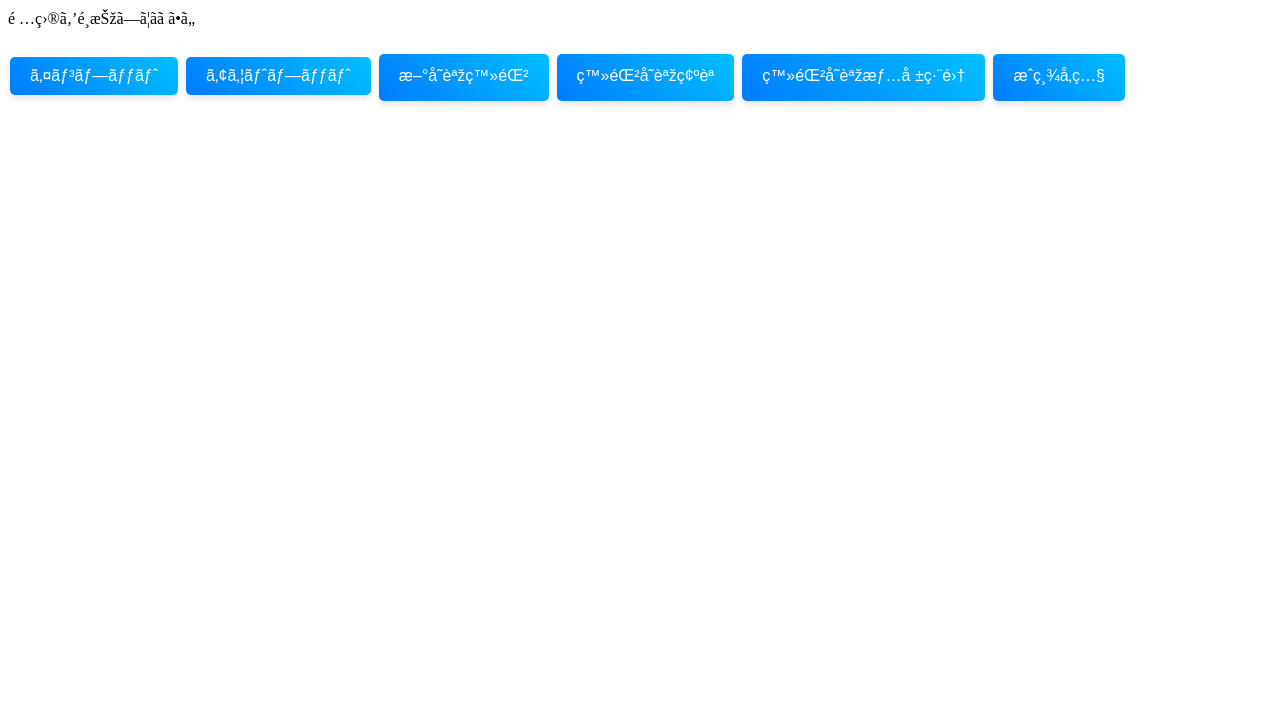
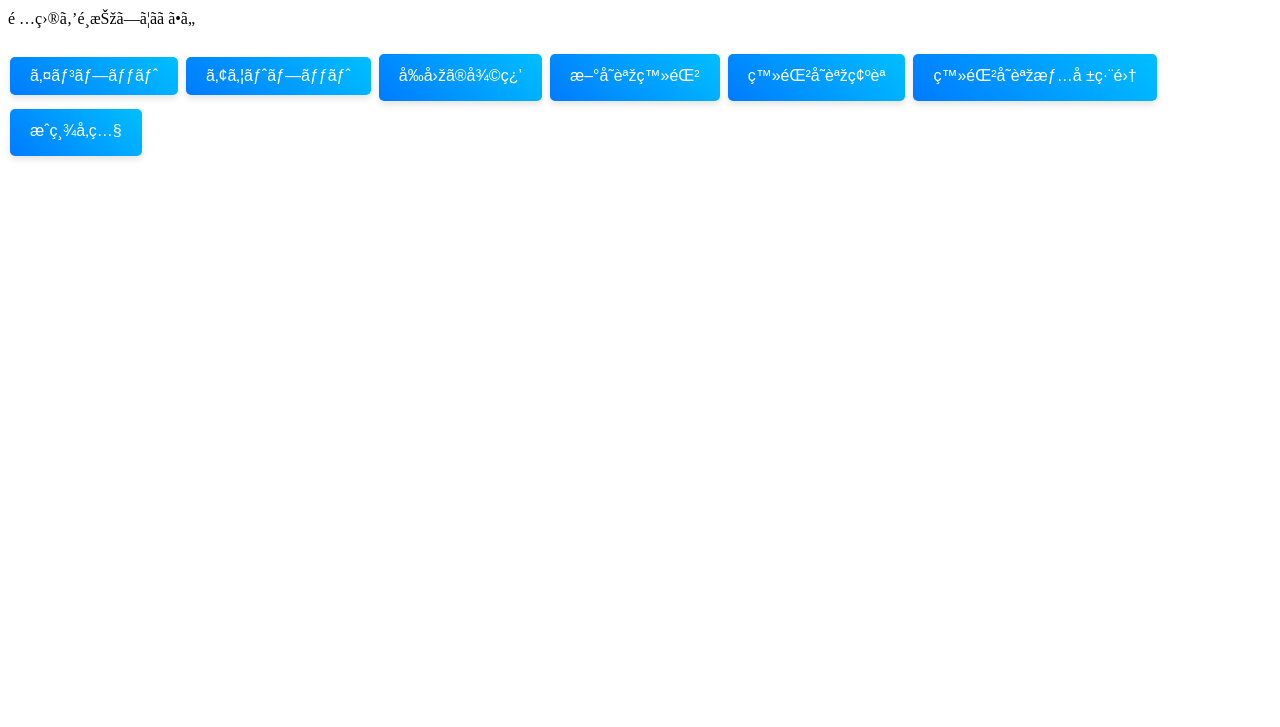
Before and after one commit to h1ne/wordwhiz, a plain HTML site: page flaskr/templates/index.html in a window 1280 px wide. Shown: the part 73-800 px from the top of the page. Drawn offline with Linux system fonts and the light colour scheme.

Commit message:
Add new item 前回の復習

```diff
--- a/flaskr/templates/index.html
+++ b/flaskr/templates/index.html
@@ -10,6 +10,7 @@
         <p>項目を選択してください</p>
         <button class="menu-button">インプット</button>
         <button class="menu-button">アウトプット</button>
+        <button class="menu-button">前回の復習</button>
         <button class="menu-button">新単語登録</button>
         <button class="menu-button">登録単語確認</button>
         <button class="menu-button">登録単語情報編集</button>
```
